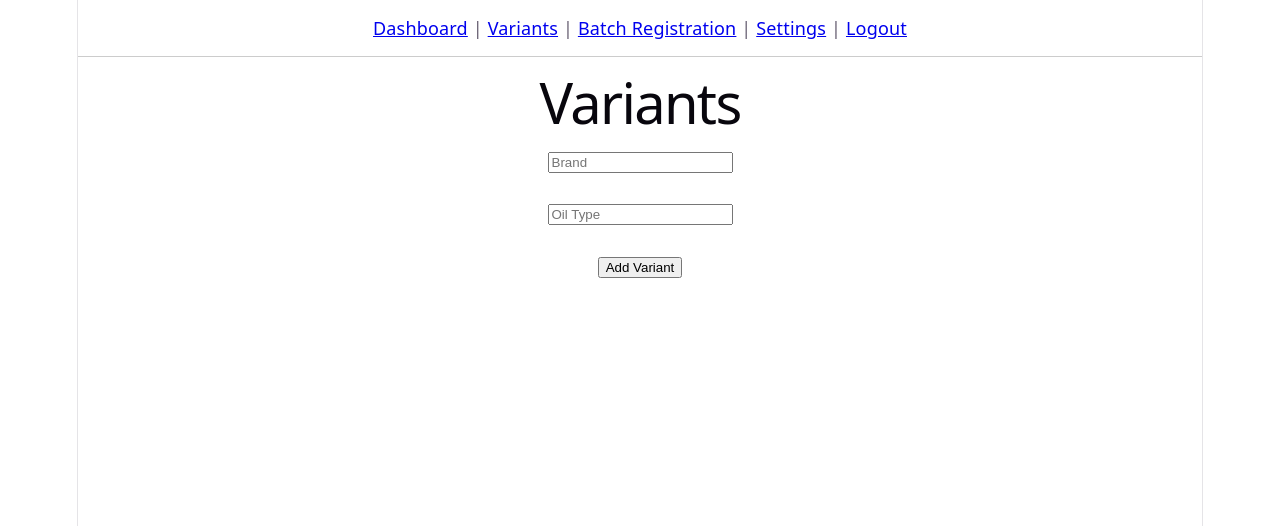
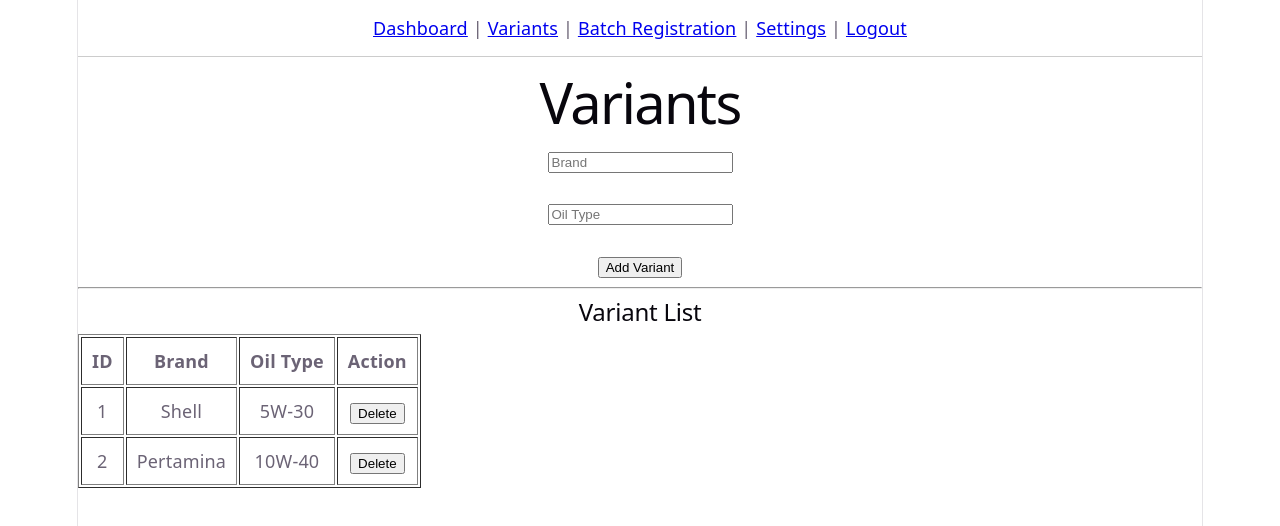
Before and after one commit to alizaenazet/oil-chain-validator, a React app in the folder frontend/: page /variants in a window 1280 px wide. Shown: the top 526 px of the page. Built offline with nearby package versions, Linux system fonts and the light colour scheme; the HTML template or start-up script is replaced by a standard one.

Commit message:
feat(frontend): add variants management page

```diff
--- a/frontend/src/pages/Variants.jsx
+++ b/frontend/src/pages/Variants.jsx
@@ -5,18 +5,46 @@ function Variants() {
   const [brand, setBrand] = useState("");
   const [oilType, setOilType] = useState("");
 
+  const [variants, setVariants] = useState([
+    {
+      id: 1,
+      brand: "Shell",
+      oilType: "5W-30",
+    },
+    {
+      id: 2,
+      brand: "Pertamina",
+      oilType: "10W-40",
+    },
+  ]);
+
   const handleSubmit = (e) => {
     e.preventDefault();
 
-    console.log({
+    const newVariant = {
+      id: Date.now(),
       brand,
       oilType,
-    });
+    };
+
+    setVariants([...variants, newVariant]);
+
+    setBrand("");
+    setOilType("");
+  };
+
+  const handleDelete = (id) => {
+    setVariants(
+      variants.filter(
+        (variant) => variant.id !== id
+      )
+    );
   };
 
   return (
     <div>
-        <Navbar />
+      <Navbar />
+
       <h1>Variants</h1>
 
       <form onSubmit={handleSubmit}>
@@ -48,6 +76,42 @@ function Variants() {
           Add Variant
         </button>
       </form>
+
+      <hr />
+
+      <h2>Variant List</h2>
+
+      <table border="1" cellPadding="10">
+        <thead>
+          <tr>
+            <th>ID</th>
+            <th>Brand</th>
+            <th>Oil Type</th>
+            <th>Action</th>
+          </tr>
+        </thead>
+
+        <tbody>
+          {variants.map((variant) => (
+            <tr key={variant.id}>
+              <td>{variant.id}</td>
+              <td>{variant.brand}</td>
+              <td>{variant.oilType}</td>
+              <td>
+                <button
+                  onClick={() =>
+                    handleDelete(
+                      variant.id
+                    )
+                  }
+                >
+                  Delete
+                </button>
+              </td>
+            </tr>
+          ))}
+        </tbody>
+      </table>
     </div>
   );
 }
```
